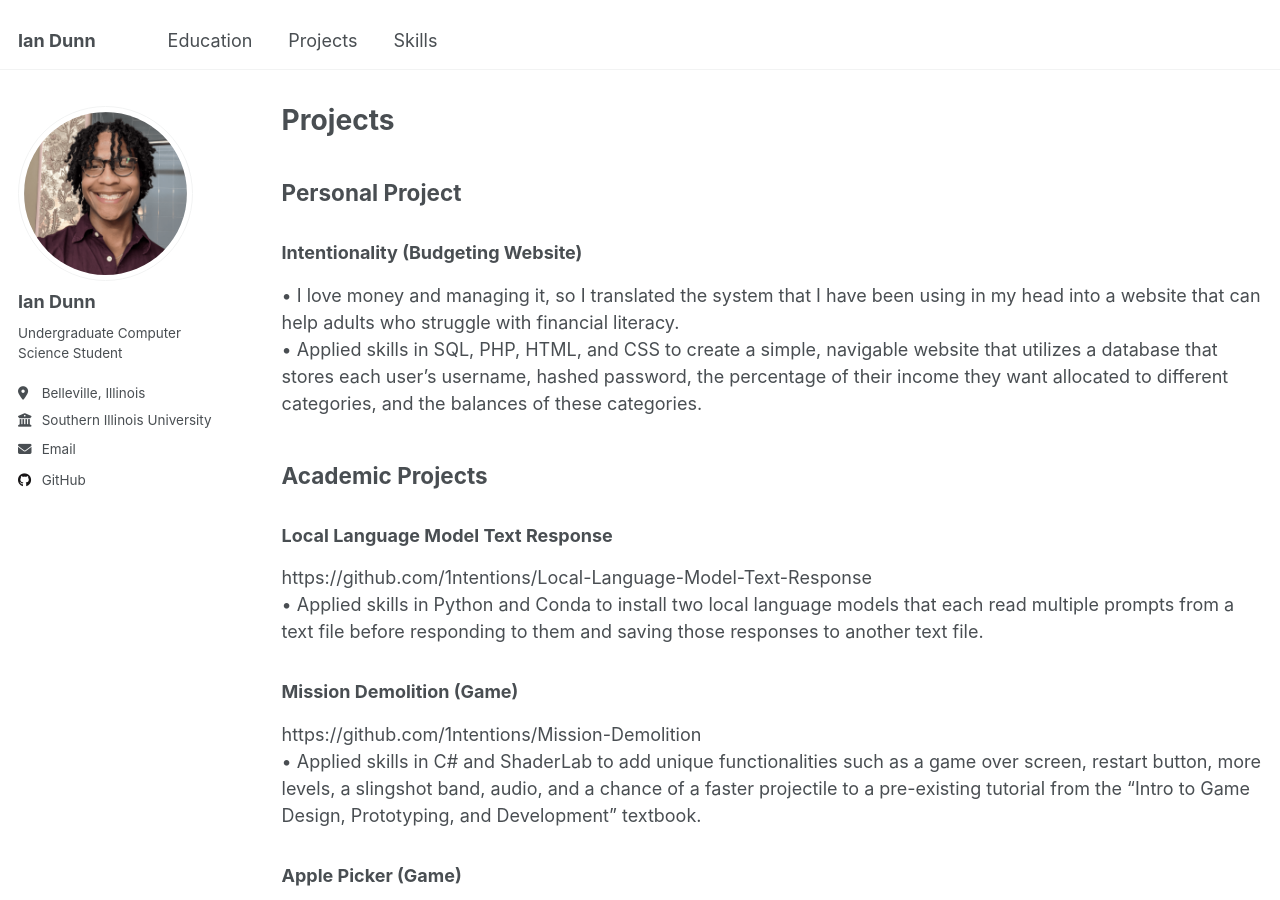
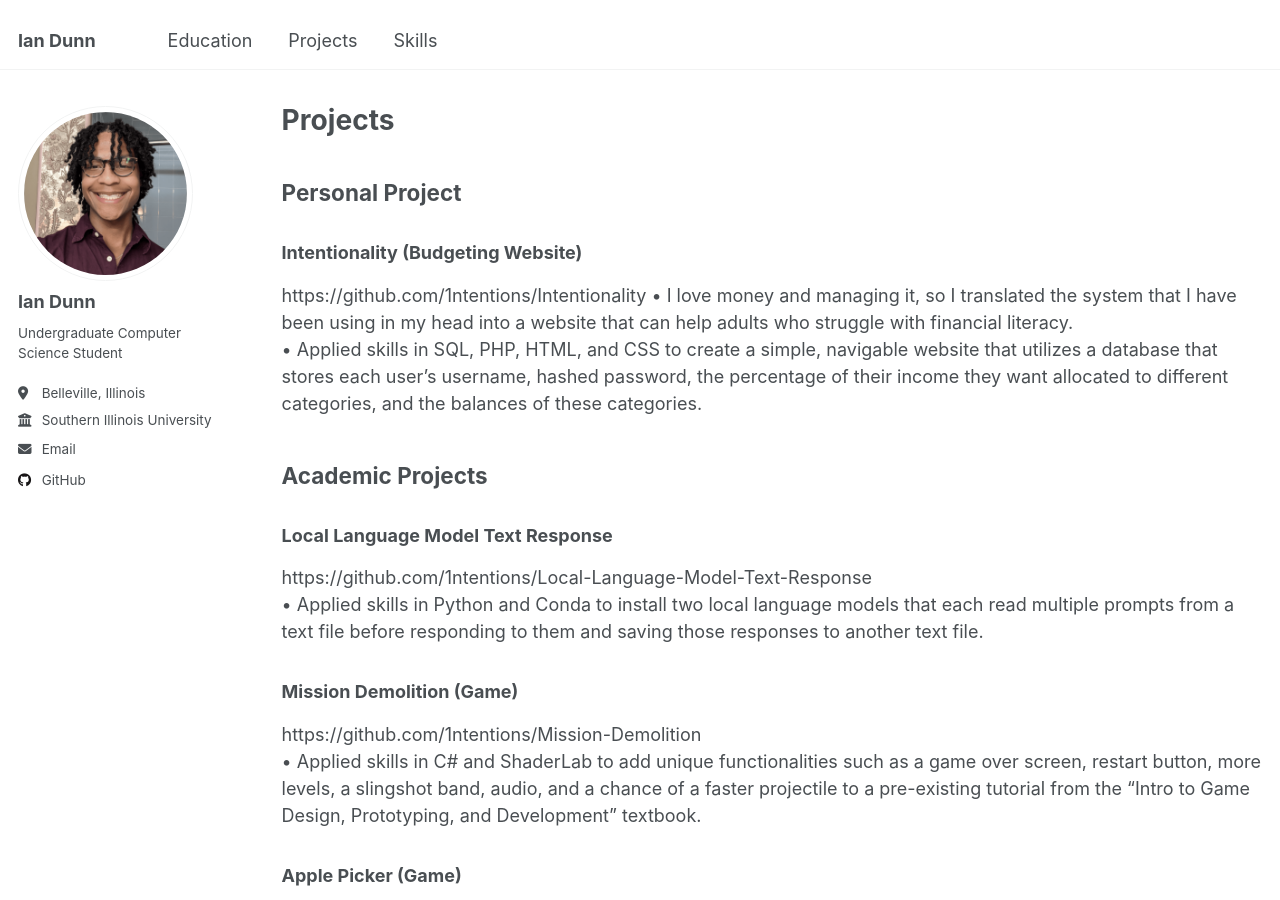
Before and after one commit to 1ntentions/1ntentions.github.io, a Jekyll site: the page built from _pages/projects.md, in a window 1280 px wide and 900 px high. Built offline with Jekyll 4.4.1, drawn with Linux system fonts in a browser that asks for light colours; part of the change alters nothing that is shown.

Commit message:
updated projects page

```diff
--- a/_pages/projects.md
+++ b/_pages/projects.md
@@ -10,6 +10,7 @@ author_profile: true
 
 ## Personal Project
 ### Intentionality (Budgeting Website)
+https://github.com/1ntentions/Intentionality
 •	I love money and managing it, so I translated the system that I have been using in my head into a website that can help adults who struggle with financial literacy.
 •	Applied skills in SQL, PHP, HTML, and CSS to create a simple, navigable website that utilizes a database that stores each user’s username, hashed password, the percentage of their income they want allocated to different categories, and the balances of these categories.
 
```
